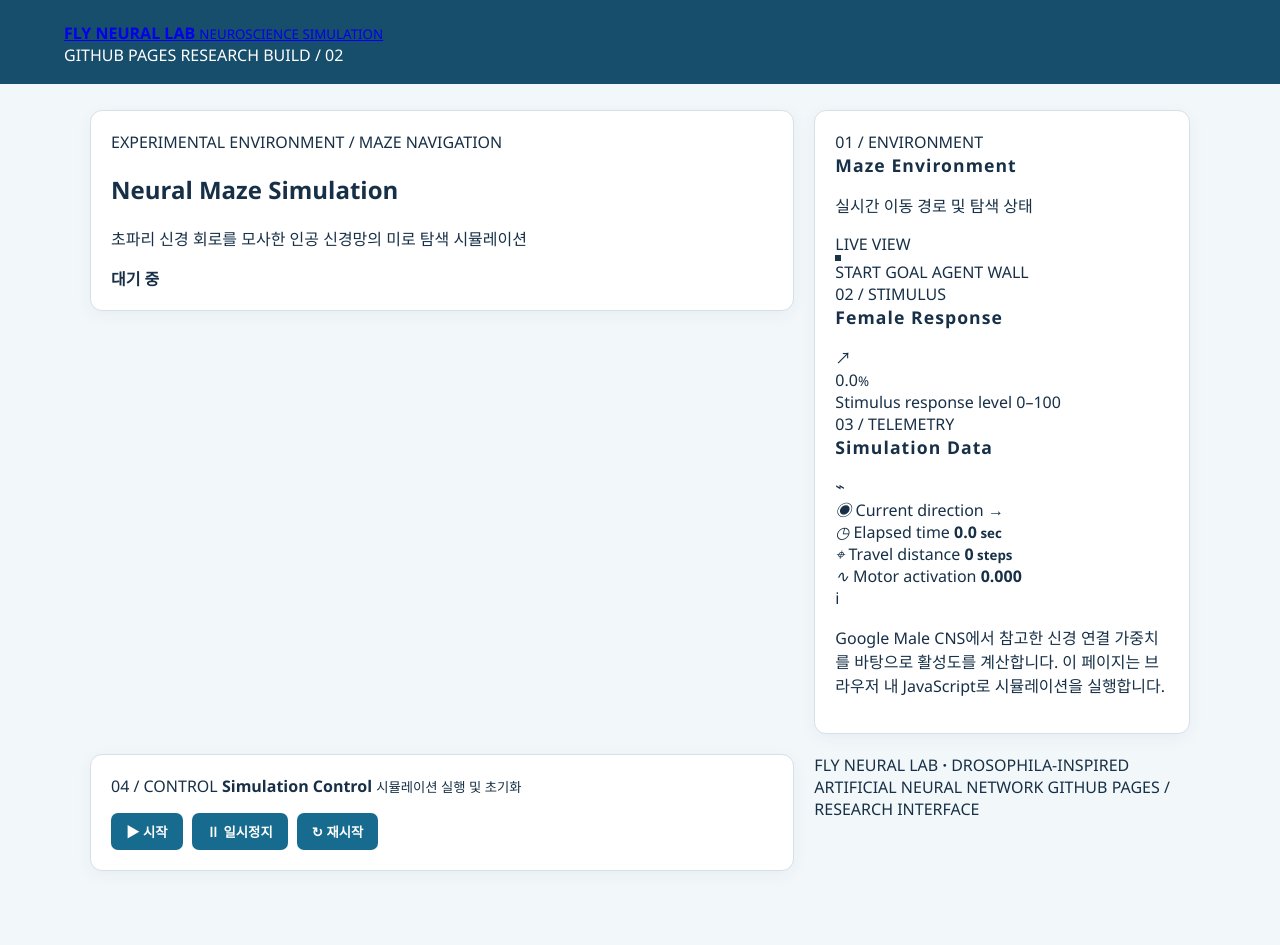
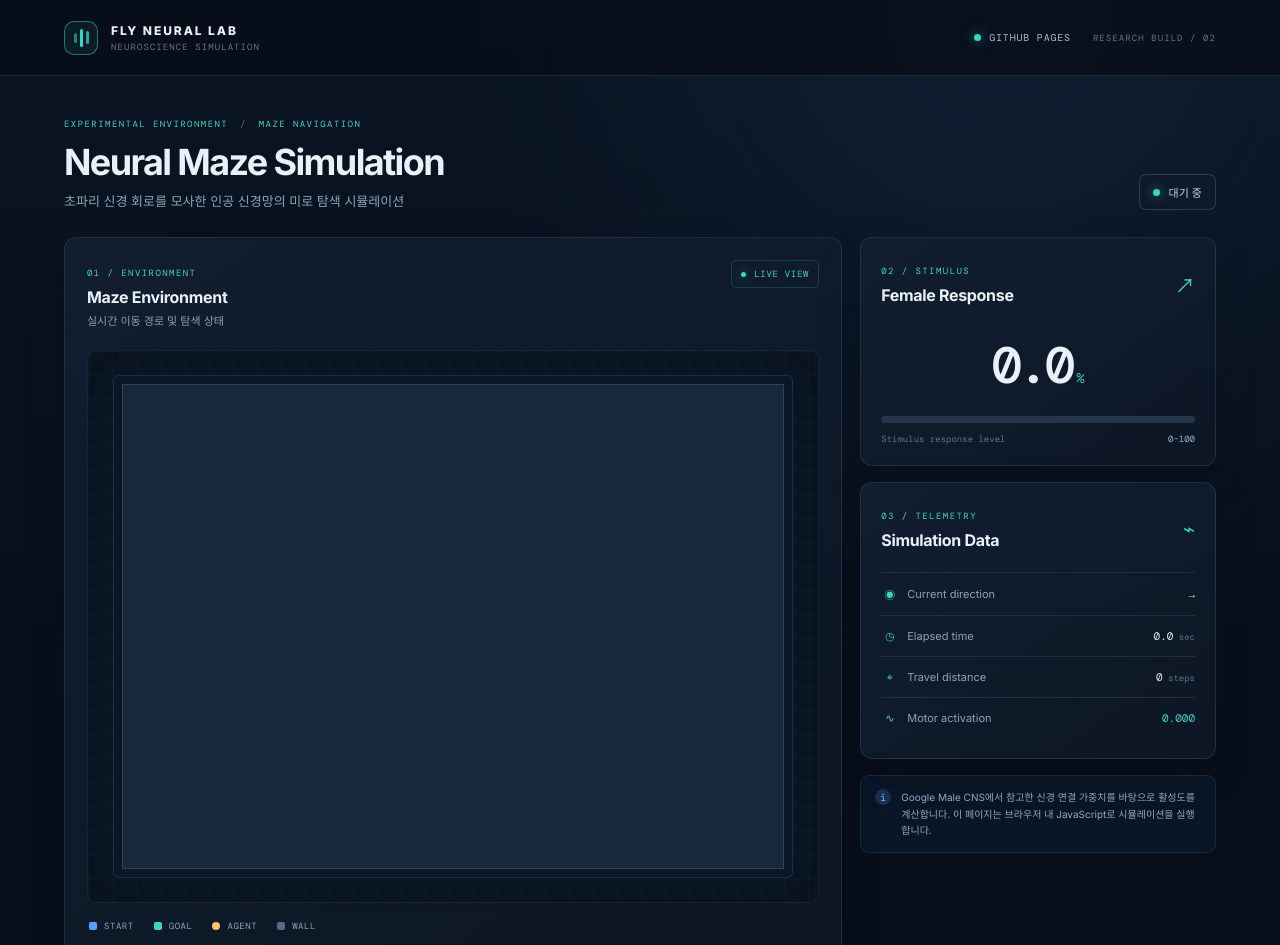
Before and after one commit to jungin3699-sudo/drosophila-neural-network, a plain HTML site: page Fly_Maze/index.html in a window 1280 px wide. Shown: the top 945 px of the page. Before the commit the page ends 897 px from the top, so only its background shows below. Drawn offline with nearby package versions, Linux system fonts and the light colour scheme.

Commit message:
Apply scientific dark dashboard styling to GitHub Pages

```diff
--- a/Fly_Maze/style.css
+++ b/Fly_Maze/style.css
@@ -1,54 +1,180 @@
-:root { --cell-size: clamp(16px, 2.7vw, 27px); font-family: "Segoe UI", "Malgun Gothic", sans-serif; color: #173047; background: #f2f7fa; }
+:root {
+    color-scheme: dark;
+    --bg: #080f1b;
+    --surface: #101b2b;
+    --surface-raised: #142236;
+    --surface-soft: #0d1725;
+    --border: rgba(148, 174, 204, .14);
+    --border-strong: rgba(148, 174, 204, .23);
+    --text: #e8f0f8;
+    --muted: #8fa2b8;
+    --subtle: #60758d;
+    --cyan: #35d6c2;
+    --blue: #5b9dff;
+    --mono: "DM Mono", monospace;
+    --sans: "Inter", "Noto Sans KR", sans-serif;
+}
 * { box-sizing: border-box; }
-body { margin: 0; min-width: 320px; }
-header { padding: 22px 5vw 18px; color: white; background: #174e6b; }
-header h1 { margin: 0; letter-spacing: .12em; }
-header p { margin: 6px 0 0; color: #d7edf6; }
-main { width: min(1100px, 94vw); margin: 26px auto; display: grid; grid-template-columns: minmax(0, 1.5fr) minmax(250px, .8fr); gap: 20px; align-items: start; }
-section { min-width: 0; padding: 20px; border: 1px solid #d5e1e8; border-radius: 12px; background: white; box-shadow: 0 4px 16px #1c40500d; }
-h2 { margin: 0 0 16px; font-size: 1.1rem; letter-spacing: .06em; }
-#maze { display: grid; width: max-content; max-width: 100%; overflow: auto; border: 3px solid #183547; background: #183547; gap: 1px; }
-.cell { width: clamp(16px, 2.7vw, 27px); aspect-ratio: 1; background-color: #f5f8fa; background-image: linear-gradient(rgba(58,171,222,var(--odor,0)), rgba(58,171,222,var(--odor,0))); }
-.cell.wall { background: #24475b; }
-.cell.goal { background-color: #ffc857; box-shadow: inset 0 0 0 3px #e68a14; }
-.cell.fly { position: relative; z-index: 2; overflow: visible; background-color: #ffedcf; }
-.cell.visited:not(.fly):not(.goal) { position: relative; box-shadow: inset 0 0 0 1px #b9d4df; }
-.cell.visited:not(.fly):not(.goal)::after { content: ""; position: absolute; width: 3px; height: 3px; left: calc(50% - 1.5px); top: calc(50% - 1.5px); border-radius: 50%; background: #d37c4e; opacity: .42; }
+html { min-width: 320px; background: var(--bg); }
+body {
+    margin: 0;
+    min-height: 100vh;
+    color: var(--text);
+    font-family: var(--sans);
+    background:
+        radial-gradient(ellipse at 78% 0%, rgba(34, 91, 133, .17), transparent 34rem),
+        linear-gradient(180deg, #0a1422 0%, var(--bg) 65%);
+}
+button { font: inherit; }
+.app-shell { min-height: 100vh; }
+.topbar {
+    min-height: 76px;
+    padding: 0 clamp(20px, 5vw, 72px);
+    display: flex;
+    align-items: center;
+    justify-content: space-between;
+    border-bottom: 1px solid var(--border);
+    background: rgba(7, 14, 24, .78);
+}
+.brand { display: flex; align-items: center; gap: 13px; color: inherit; text-decoration: none; }
+.brand-mark {
+    width: 34px; height: 34px; border: 1px solid rgba(53, 214, 194, .5);
+    border-radius: 10px; display: flex; align-items: center; justify-content: center; gap: 3px;
+    background: rgba(53, 214, 194, .08);
+}
+.brand-mark span { width: 3px; border-radius: 4px; background: var(--cyan); }
+.brand-mark span:nth-child(1) { height: 10px; opacity: .55; }
+.brand-mark span:nth-child(2) { height: 18px; }
+.brand-mark span:nth-child(3) { height: 13px; opacity: .75; }
+.brand-copy { display: grid; gap: 3px; }
+.brand-copy strong { font-size: 12px; letter-spacing: .16em; font-weight: 800; }
+.brand-copy small, .version-label { color: var(--subtle); font: 9px var(--mono); letter-spacing: .12em; }
+.topbar-meta { display: flex; align-items: center; gap: 22px; }
+.system-indicator, .live-tag {
+    display: inline-flex; align-items: center; gap: 8px; color: #a8bbce;
+    font: 10px var(--mono); letter-spacing: .08em;
+}
+.system-indicator i, .live-tag i, .state-dot {
+    width: 7px; height: 7px; display: inline-block; border-radius: 50%;
+    background: var(--cyan); box-shadow: 0 0 12px rgba(53, 214, 194, .65);
+}
+.dashboard { width: min(1440px, 100%); margin: 0 auto; padding: 42px clamp(20px, 5vw, 72px) 24px; }
+.page-heading { display: flex; justify-content: space-between; align-items: flex-end; gap: 20px; margin-bottom: 27px; }
+.eyebrow, .panel-index { color: var(--cyan); font: 9px var(--mono); letter-spacing: .16em; }
+.eyebrow span { color: var(--subtle); padding: 0 5px; }
+.page-heading h1 { margin: 10px 0 7px; font-size: clamp(25px, 3vw, 36px); letter-spacing: -.045em; font-weight: 700; }
+.page-heading p { margin: 0; color: var(--muted); font-size: 13px; }
+.run-state {
+    display: inline-flex; align-items: center; gap: 9px; flex-shrink: 0;
+    padding: 9px 13px; border: 1px solid var(--border-strong); border-radius: 7px;
+    background: rgba(16, 27, 43, .8); color: #c4d4e3; font-size: 11px;
+}
+.workspace { display: grid; grid-template-columns: minmax(0, 1.75fr) minmax(275px, .8fr); gap: 18px; align-items: stretch; }
+.panel { min-width: 0; border: 1px solid var(--border); border-radius: 12px; background: linear-gradient(145deg, rgba(18, 31, 49, .97), rgba(13, 23, 37, .97)); box-shadow: 0 14px 40px rgba(0, 0, 0, .16); }
+.maze-panel { padding: 22px; }
+.panel-heading { display: flex; justify-content: space-between; align-items: flex-start; gap: 12px; }
+.panel-heading h2 { margin: 7px 0 5px; font-size: 16px; font-weight: 650; letter-spacing: -.02em; }
+.panel-heading p { margin: 0; color: var(--muted); font-size: 11px; }
+.live-tag { padding: 7px 9px; border: 1px solid rgba(53, 214, 194, .2); border-radius: 5px; color: var(--cyan); font-size: 9px; }
+.live-tag i { width: 5px; height: 5px; }
+.maze-stage {
+    min-height: 370px; margin-top: 22px; padding: clamp(12px, 2vw, 24px);
+    display: flex; align-items: center; justify-content: center;
+    border: 1px solid rgba(109, 145, 181, .13); border-radius: 9px;
+    background-color: #0a1421;
+    background-image: linear-gradient(rgba(91, 157, 255, .035) 1px, transparent 1px), linear-gradient(90deg, rgba(91, 157, 255, .035) 1px, transparent 1px);
+    background-size: 24px 24px;
+}
+.maze-frame { width: min(100%, 680px); padding: 8px; border: 1px solid rgba(108, 142, 177, .2); border-radius: 6px; background: #0b1726; box-shadow: 0 0 34px rgba(18, 70, 108, .1); }
+#maze {
+    display: grid; width: 100%; aspect-ratio: 15 / 11; overflow: hidden;
+    border: 1px solid rgba(122, 155, 190, .24); background: #17283b;
+}
+.cell { min-width: 0; min-height: 0; position: relative; border: 1px solid rgba(123, 155, 189, .075); }
+.wall { background: #263b52; box-shadow: inset 0 0 7px rgba(0, 0, 0, .18); }
+.path { background: #0e1c2c; }
+.start { background: rgba(91, 157, 255, .2); }
+.goal { background: rgba(53, 214, 194, .2); }
+.fly { z-index: 1; background: rgba(53, 214, 194, .16); }
+.fly::after {
+    content: " "; position: absolute; width: 58%; height: 58%; left: 21%; top: 21%;
+    border-radius: 50%; background: var(--cyan); box-shadow: 0 0 10px var(--cyan), 0 0 22px rgba(53, 214, 194, .55);
+}
+.maze-legend { display: flex; flex-wrap: wrap; gap: 20px; padding: 17px 2px 0; color: var(--muted); font: 9px var(--mono); letter-spacing: .06em; }
+.maze-legend span { display: inline-flex; align-items: center; gap: 7px; }
+.maze-legend i { width: 8px; height: 8px; display: inline-block; border-radius: 2px; }
+.legend-start { background: var(--blue); }.legend-goal { background: var(--cyan); }.legend-fly { border-radius: 50% !important; background: #f6c66a; }.legend-wall { background: #536b84; }
+.side-column { display: flex; flex-direction: column; gap: 16px; }
+.response-panel, .telemetry-panel { padding: 20px; }
+.compact { align-items: center; }
+.mini-icon, .telemetry-icon { color: var(--cyan); font-size: 20px; }
+.response-reading { display: flex; align-items: baseline; justify-content: center; gap: 5px; padding: 22px 0 17px; }
+.response-reading span { color: var(--text); font: 500 clamp(38px, 4vw, 52px) var(--mono); letter-spacing: -.08em; }
+.response-reading small { color: var(--cyan); font: 14px var(--mono); }
+.response-track { height: 7px; overflow: hidden; border-radius: 10px; background: #26364a; }
+#responseBar { width: 0%; height: 100%; border-radius: inherit; background: linear-gradient(90deg, #287fba, var(--cyan)); box-shadow: 0 0 14px rgba(53, 214, 194, .35); transition: width .2s ease; }
+.metric-foot { display: flex; justify-content: space-between; margin-top: 10px; color: var(--subtle); font: 9px var(--mono); }
+.metric-unit { color: #9db2c8; }
+.telemetry-list { margin-top: 17px; }
+.telemetry-row { display: flex; align-items: center; justify-content: space-between; gap: 10px; padding: 13px 0; border-top: 1px solid var(--border); }
+.telemetry-label { display: flex; align-items: center; gap: 9px; color: var(--muted); font-size: 11px; }
+.data-icon { width: 17px; color: var(--cyan); font-style: normal; text-align: center; }
+.telemetry-row strong { color: #e2edf7; font: 11px var(--mono); }
+.telemetry-row strong small { color: var(--subtle); font-size: 9px; }
+.note-card { display: flex; gap: 10px; align-items: flex-start; padding: 13px 14px; border: 1px solid rgba(91, 157, 255, .15); border-radius: 9px; background: rgba(37, 83, 130, .1); }
+.note-mark { width: 16px; height: 16px; flex: 0 0 16px; display: grid; place-items: center; border-radius: 50%; background: rgba(91, 157, 255, .2); color: #8bb9ff; font: 10px var(--mono); }
+.note-card p { margin: 0; color: #91a8bf; font-size: 10px; line-height: 1.65; }
+.control-panel { display: flex; align-items: center; justify-content: space-between; gap: 20px; margin-top: 18px; padding: 18px 21px; border: 1px solid var(--border); border-radius: 12px; background: rgba(16, 27, 43, .82); }
+.control-copy { display: grid; gap: 5px; }
+.control-copy strong { font-size: 13px; }
+.control-copy small { color: var(--muted); font-size: 10px; }
+.controls { display: flex; flex-wrap: wrap; gap: 9px; }
+.button { min-height: 38px; padding: 0 16px; display: inline-flex; align-items: center; justify-content: center; gap: 8px; border: 1px solid transparent; border-radius: 6px; cursor: pointer; font-size: 11px; font-weight: 650; transition: transform .15s ease, border-color .15s ease, background .15s ease; }
+.button:hover { transform: translateY(-1px); }
+.button:focus-visible { outline: 2px solid var(--cyan); outline-offset: 3px; }
+.button-primary { color: #071b1c; background: var(--cyan); }
+.button-primary:hover { background: #63e6d5; }
+.button-secondary { color: #d5e1ed; border-color: var(--border-strong); background: #1a2a3e; }
+.button-secondary:hover, .button-quiet:hover { border-color: rgba(53, 214, 194, .4); }
+.button-quiet { color: #a9bbcd; border-color: var(--border); background: transparent; }
+.footer { display: flex; justify-content: space-between; gap: 15px; padding: 22px 2px 0; color: #536a82; font: 8px var(--mono); letter-spacing: .08em; }
+.footer b { color: var(--cyan); padding: 0 4px; }
+@media (max-width: 900px) {
+    .workspace { grid-template-columns: minmax(0, 1fr) 275px; }
+    .maze-stage { min-height: 320px; }
+}
+@media (max-width: 720px) {
+    .topbar { min-height: 66px; }
+    .topbar-meta { gap: 0; }.version-label { display: none; }
+    .dashboard { padding-top: 30px; }
+    .page-heading { align-items: flex-start; flex-direction: column; }
+    .workspace { grid-template-columns: 1fr; }
+    .side-column { display: grid; grid-template-columns: 1fr 1fr; }
+    .note-card { grid-column: 1 / -1; }
+    .maze-stage { min-height: 280px; }
+    .control-panel { align-items: flex-start; flex-direction: column; }
+}
+@media (max-width: 480px) {
+    .dashboard { padding-left: 14px; padding-right: 14px; }
+    .topbar { padding-left: 14px; padding-right: 14px; }
+    .side-column { grid-template-columns: 1fr; }
+    .note-card { grid-column: auto; }
+    .maze-panel, .response-panel, .telemetry-panel { padding: 15px; }
+    .maze-stage { min-height: 220px; padding: 9px; }
+    .maze-legend { gap: 12px; }
+    .controls { width: 100%; }
+    .button { flex: 1; padding: 0 9px; }
+    .footer { flex-direction: column; }
+}
 
-/* Small illustrated fly, facing north by default and rotated toward its heading. */
-.fly-sprite { position: absolute; z-index: 3; inset: 1px; display: block; transform: rotate(var(--heading-angle, 0deg)); }
-.fly-core { position: absolute; inset: 0; transform-origin: center; }
-.fly-body { position: absolute; z-index: 2; left: calc(50% - 3px); top: 5px; width: 6px; height: 16px; border: 1px solid #211d20; border-radius: 48% 48% 44% 44%; background: linear-gradient(90deg, #42313a 0 28%, #d89a38 29% 55%, #34242d 56% 100%); box-shadow: 0 1px 2px #182b3766; }
-.fly-head { position: absolute; left: -1px; top: -4px; width: 8px; height: 7px; border: 1px solid #271c27; border-radius: 50%; background: #342334; }
-.fly-eye { position: absolute; top: -2px; width: 2px; height: 2px; border-radius: 50%; background: #b83543; }
-.fly-eye.left { left: 0; } .fly-eye.right { right: 0; }
-.fly-antenna { position: absolute; top: -7px; width: 4px; height: 4px; border-top: 1px solid #27212a; }
-.fly-antenna.left { left: -2px; transform: rotate(-34deg); }
-.fly-antenna.right { right: -2px; transform: rotate(34deg); }
-.fly-wing { position: absolute; z-index: 1; top: 5px; width: 7px; height: 11px; border: 1px solid #668895aa; border-radius: 90% 25% 80% 30%; background: linear-gradient(140deg, #f7ffffdd, #9bc9d288); transform-origin: 90% 80%; }
-.fly-wing.left { left: 1px; transform: rotate(-32deg); }
-.fly-wing.right { right: 1px; transform: scaleX(-1) rotate(-32deg); }
-.fly-sprite::after { content: ""; position: absolute; left: 5px; right: 5px; bottom: 0; height: 3px; border-radius: 50%; background: #17304744; filter: blur(1px); }
-.sim-running .fly-core { animation: fly-bob .42s ease-in-out infinite alternate; }
-.sim-running .fly-wing.left { animation: wing-left .09s ease-in-out infinite alternate; }
-.sim-running .fly-wing.right { animation: wing-right .09s ease-in-out infinite alternate; }
-@keyframes fly-bob { from { transform: translateY(1px) scale(.94); } to { transform: translateY(-1px) scale(1.04); } }
-@keyframes wing-left { from { transform: rotate(-42deg) scaleX(.78); } to { transform: rotate(-17deg) scaleX(1.05); } }
-@keyframes wing-right { from { transform: scaleX(-1) rotate(-42deg) scaleX(.78); } to { transform: scaleX(-1) rotate(-17deg) scaleX(1.05); } }
-.legend { display: flex; flex-wrap: wrap; gap: 9px 16px; margin: 12px 0; color: #415b6c; font-size: .82rem; }
-.legend span { display: inline-flex; gap: 6px; align-items: center; }
-.legend i { width: 12px; height: 12px; display: inline-block; border-radius: 3px; }
-.legend-fly { background: #ff6f61; } .legend-goal { background: #ffc857; } .legend-odor { background: #52b6df; }
-.controls { display: flex; flex-wrap: wrap; gap: 9px; margin-top: 16px; }
-button { padding: 9px 15px; border: 0; border-radius: 7px; color: white; background: #176b8e; font-weight: 700; cursor: pointer; }
-button:hover { background: #104f6a; } button:focus-visible { outline: 3px solid #f0a833; outline-offset: 2px; }
-#pauseBtn { background: #657986; } #resetBtn { background: #39835d; }
-#status { margin: 15px 0 4px; font-weight: 700; }
-.readout { margin: 4px 0; color: #496273; font-size: .9rem; }
-.note { margin: -6px 0 14px; color: #617887; font-size: .86rem; line-height: 1.5; }
-#neuralInfo { line-height: 1.65; overflow-wrap: anywhere; }
-.neuron-row { padding: 6px 8px; border-bottom: 1px solid #e6eef2; }
-.neuron-row strong { color: #174e6b; }
-.sensory-row { margin-bottom: 12px; padding: 9px; border-radius: 7px; background: #f2f7fa; }
-@media (max-width: 760px) { main { grid-template-columns: 1fr; } .cell { width: clamp(15px, 5vw, 25px); } }
-@media (prefers-reduced-motion: reduce) { .sim-running .fly-core, .sim-running .fly-wing { animation-duration: .3s; } }
+/* GitHub Pages dashboard additions */
+#maze { grid-template-columns: repeat(15, minmax(0, 1fr)); grid-template-rows: repeat(13, minmax(0, 1fr)); }
+.cell.visited:not(.fly):not(.start):not(.goal) { background: rgba(53, 214, 194, .18); }
+.cell.visited:not(.fly):not(.start):not(.goal)::after {
+    content: ""; position: absolute; width: 3px; height: 3px; left: calc(50% - 1.5px);
+    top: calc(50% - 1.5px); border-radius: 50%; background: var(--cyan); opacity: .55;
+}
+.fly { position: relative; }
+.fly::after { content: ""; position: absolute; width: 58%; height: 58%; left: 21%; top: 21%;
+    border-radius: 50%; background: #f6c66a; box-shadow: 0 0 10px #f6c66a, 0 0 22px rgba(246, 198, 106, .55); }
+#activationValue { color: var(--cyan); }
```
